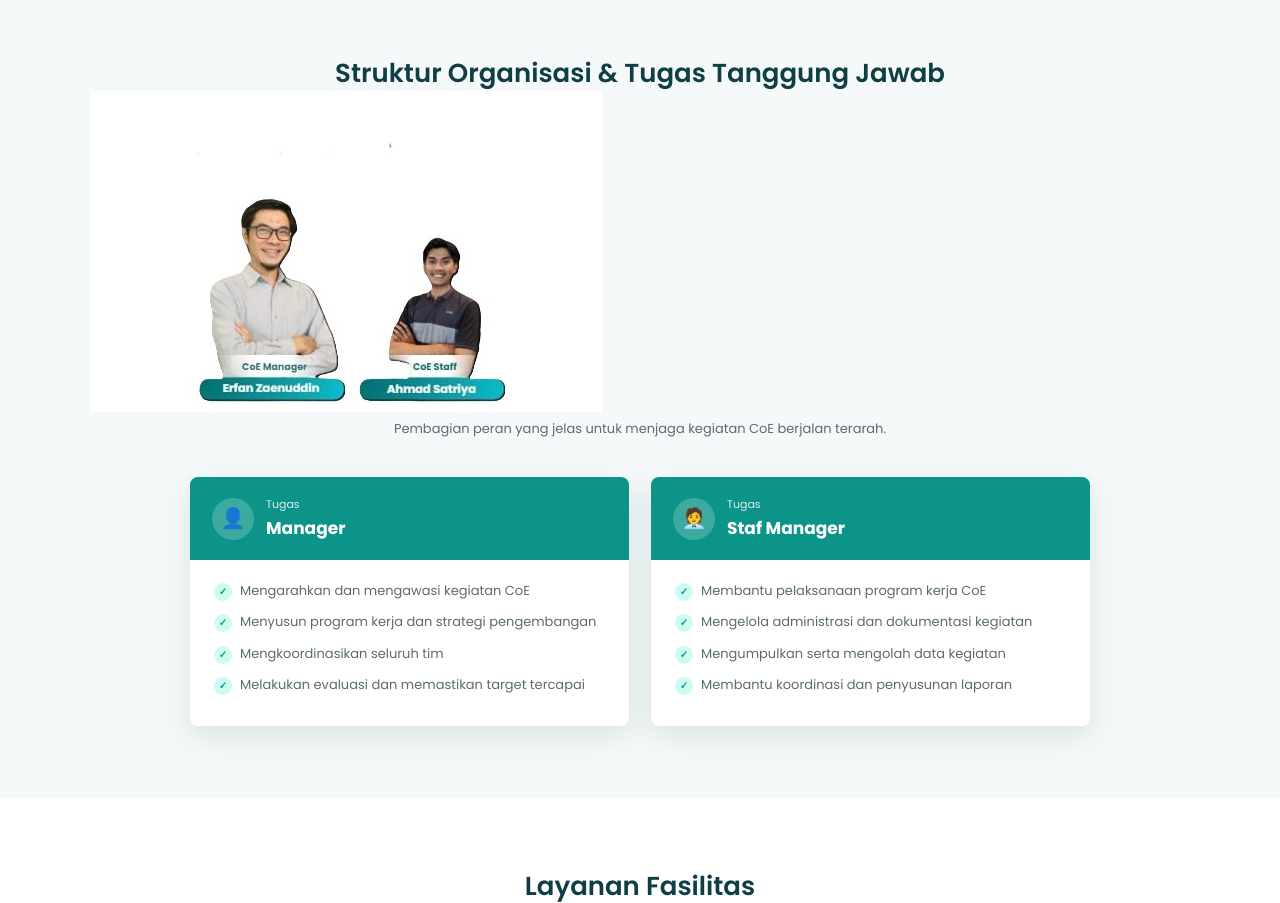
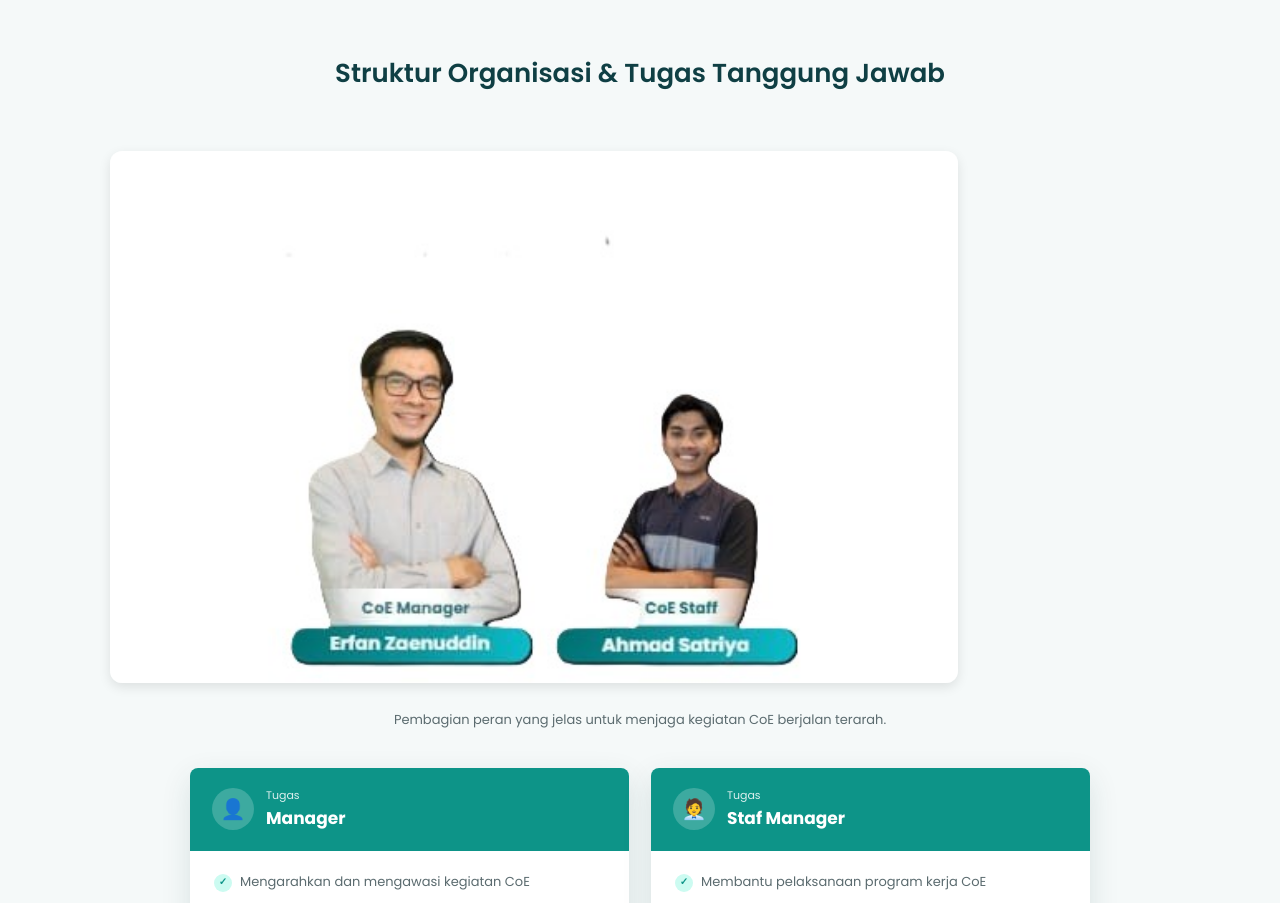
Before and after one commit to coetigaserangkai/CoE-Tiga-Serangkai, a plain HTML site: page index.html in a window 1280 px wide. Shown: the part 2032-2935 px from the top of the page. Drawn offline with Linux system fonts and the light colour scheme; files whose address does not match are found by name.

Commit message:
Update revisi website CoE

```diff
--- a/index.html
+++ b/index.html
@@ -114,6 +114,19 @@ header.nav{background:#fff;position:sticky;top:0;z-index:50;box-shadow:0 2px 12p
 .org li{position:relative;padding-left:26px;font-size:13px;margin-bottom:10px}
 .org li::before{content:"✓";position:absolute;left:0;top:0;width:18px;height:18px;border-radius:50%;background:var(--teal-soft);color:var(--teal);font-size:10px;display:grid;place-items:center;font-weight:700;margin-top:3px}
 .org-link{width:2px;height:22px;background:var(--teal);margin:0 auto 4px}
+.struktur-image {
+    text-align: center;
+    margin-top: 40px;
+    padding: 20px;
+}
+
+.struktur-image img {
+    width: 80%;
+    max-width: 900px;
+    height: auto;
+    border-radius: 12px;
+    box-shadow: 0 4px 12px rgba(0, 0, 0, 0.1);
+}
 
 /* Cards / carousel */
 .carousel-wrap{position:relative}
```
